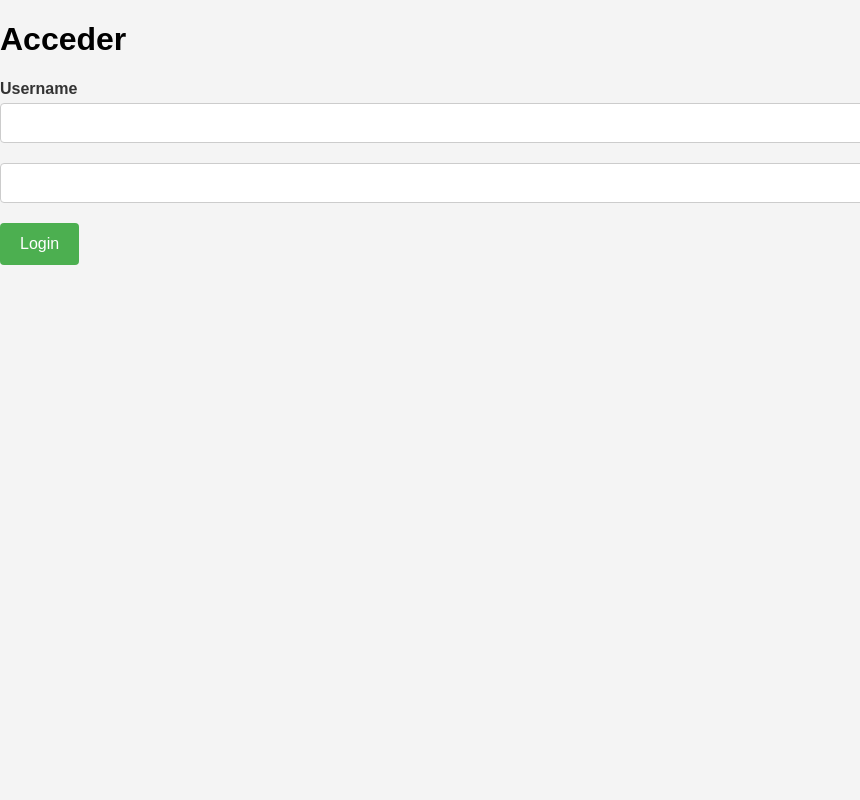
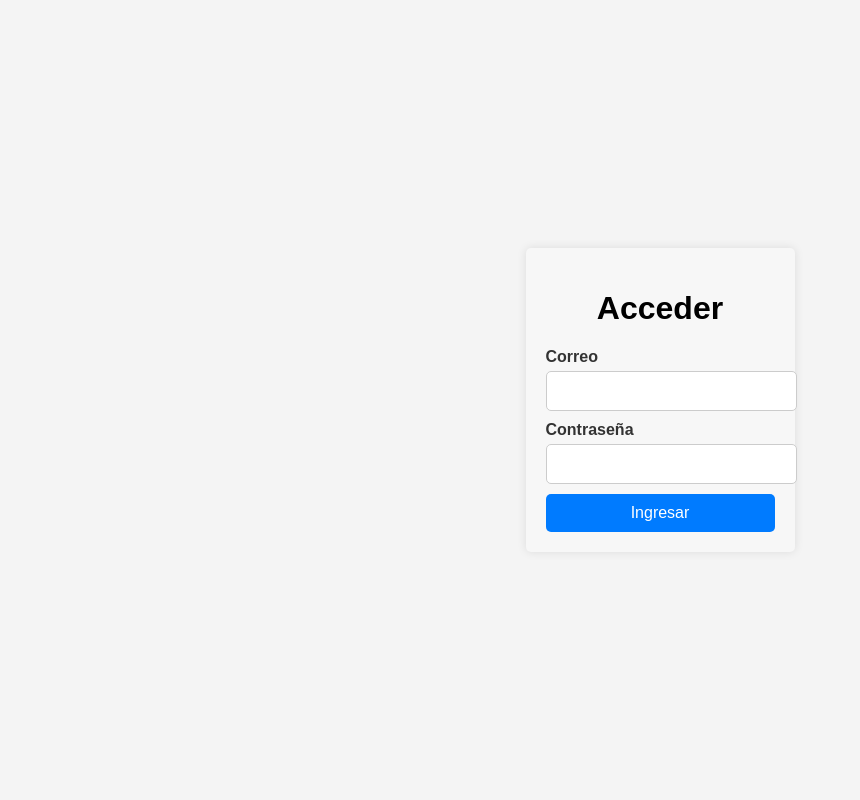
Before and after one commit to ArielitoUV/ProyectoStorianWeb, a Django app: template StorianWeb/core/templates/core/iniciosesion.html in a window 1320 px wide; the page is wider, and only the part inside the window is pictured. Shown: that part, without its empty margins (0-860 px from the left). Run offline with Django 4.2, Linux system fonts and the light colour scheme; the template is opened without the code that fills it, so the values that code supplies are empty.

Commit message:
iniciocss

```diff
--- a/StorianWeb/core/css/styles.css
+++ b/StorianWeb/core/css/styles.css
@@ -74,3 +74,50 @@ button {
 button:hover {
     background-color: #45a049;
 }
+
+
+        body {
+            display: flex;
+            justify-content: center;
+            align-items: center;
+            height: 100vh;
+            margin: 0;
+        }
+
+        .login-container {
+            background-color: #f7f7f7;
+            padding: 20px;
+            border-radius: 5px;
+            box-shadow: 0 0 10px rgba(0, 0, 0, 0.1);
+        }
+
+        h1 {
+            text-align: center;
+        }
+
+        .form-group {
+            margin: 10px 0;
+        }
+
+        label {
+            display: block;
+        }
+
+        input[type="text"],
+        input[type="password"] {
+            width: 100%;
+            padding: 10px;
+            border: 1px solid #ccc;
+            border-radius: 5px;
+        }
+
+        .btn-primary {
+            display: block;
+            width: 100%;
+            padding: 10px;
+            background-color: #007bff;
+            color: #fff;
+            border: none;
+            border-radius: 5px;
+            cursor: pointer;
+        }
--- a/StorianWeb/core/templates/core/iniciosesion.html
+++ b/StorianWeb/core/templates/core/iniciosesion.html
@@ -1,22 +1,21 @@
 <!DOCTYPE html>
 <html lang="en">
 <head>
-    <link rel="stylesheet" href="/assets/css/styles.css">
+    <link rel="stylesheet" href="/StorianWeb/core/css/styles.css">
 </head>
 <body>
-
     <div class="login-container">
         <h1>Acceder</h1>
         <form action="">
             <div class="form-group">
-                <label for="username">Username</label>
+                <label for="username">Correo</label>
                 <input type="text" id="username" class="form-control" required>
             </div>
             <div class="form-group">
-                <label for="password"></label>
+                <label for="password">Contraseña</label>
                 <input type="password" id="password" class="form-control" required>
             </div>
-            <button type="submit" class="btn btn-primary">Login</button>
+            <button type="submit" class="btn btn-primary">Ingresar</button>
         </form>
     </div>
 </body>
```
